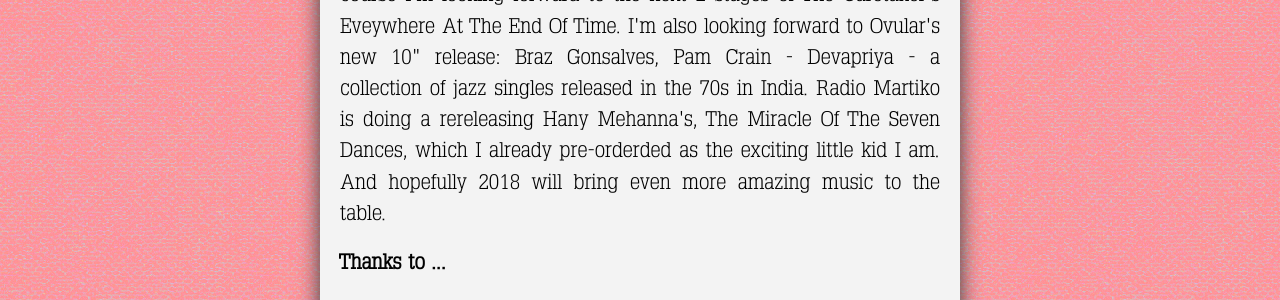
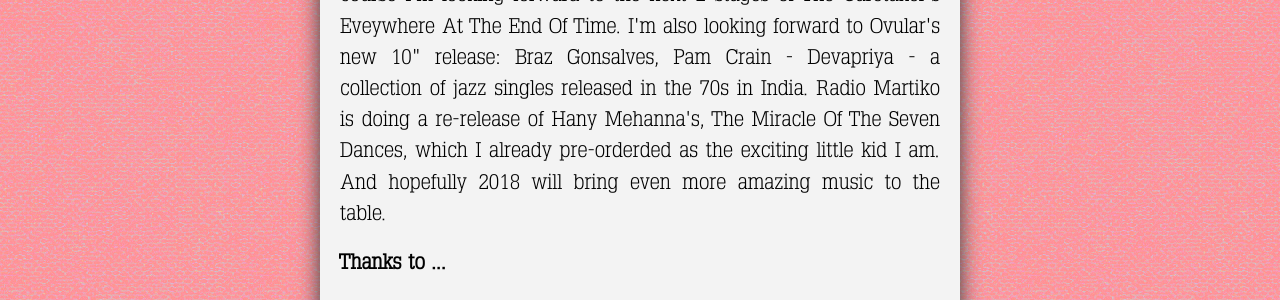
Before and after one commit to grdw/lorikeet, a Jekyll site: the page built from _posts/2017-12-26-end-of-the-year.md, in a window 1280 px wide and 900 px high, scrolled down 13566 px. Shown: the part 309-609 px from the top of the window. Built offline with Jekyll 4.4.1, drawn with Linux system fonts in a browser that asks for light colours; some of the changed text lies outside the part shown.

Commit message:
Update post grammar

```diff
--- a/_posts/2017-12-26-end-of-the-year.md
+++ b/_posts/2017-12-26-end-of-the-year.md
@@ -129,7 +129,7 @@
     forward to Ovular's new 10" release:
     Braz Gonsalves, Pam Crain - Devapriya - a collection of jazz
     singles released in the 70s in India. Radio Martiko is doing
-    a rereleasing Hany Mehanna's, The Miracle
+    a re-release of Hany Mehanna's, The Miracle
     Of The Seven Dances, which I already pre-orderded as the
     exciting little kid I am. And hopefully 2018 will bring
     even more amazing music to the table.
```
